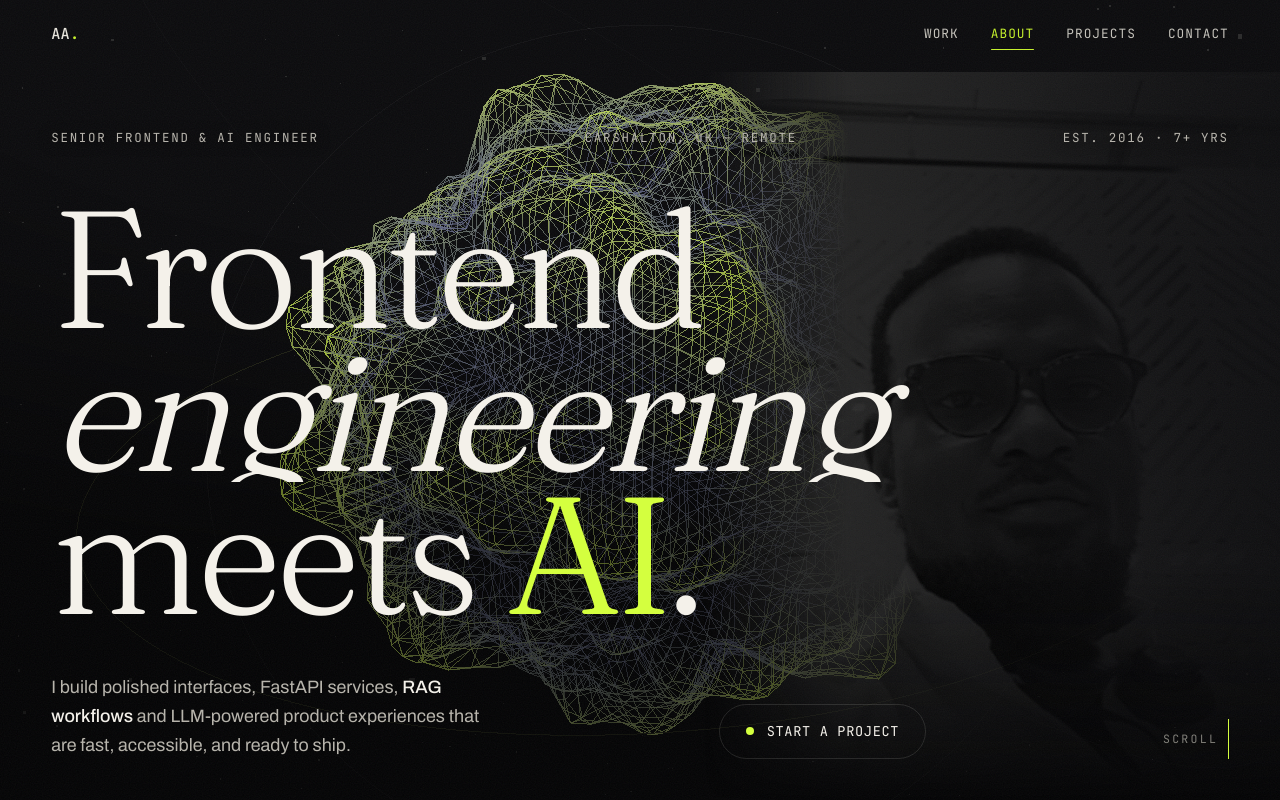
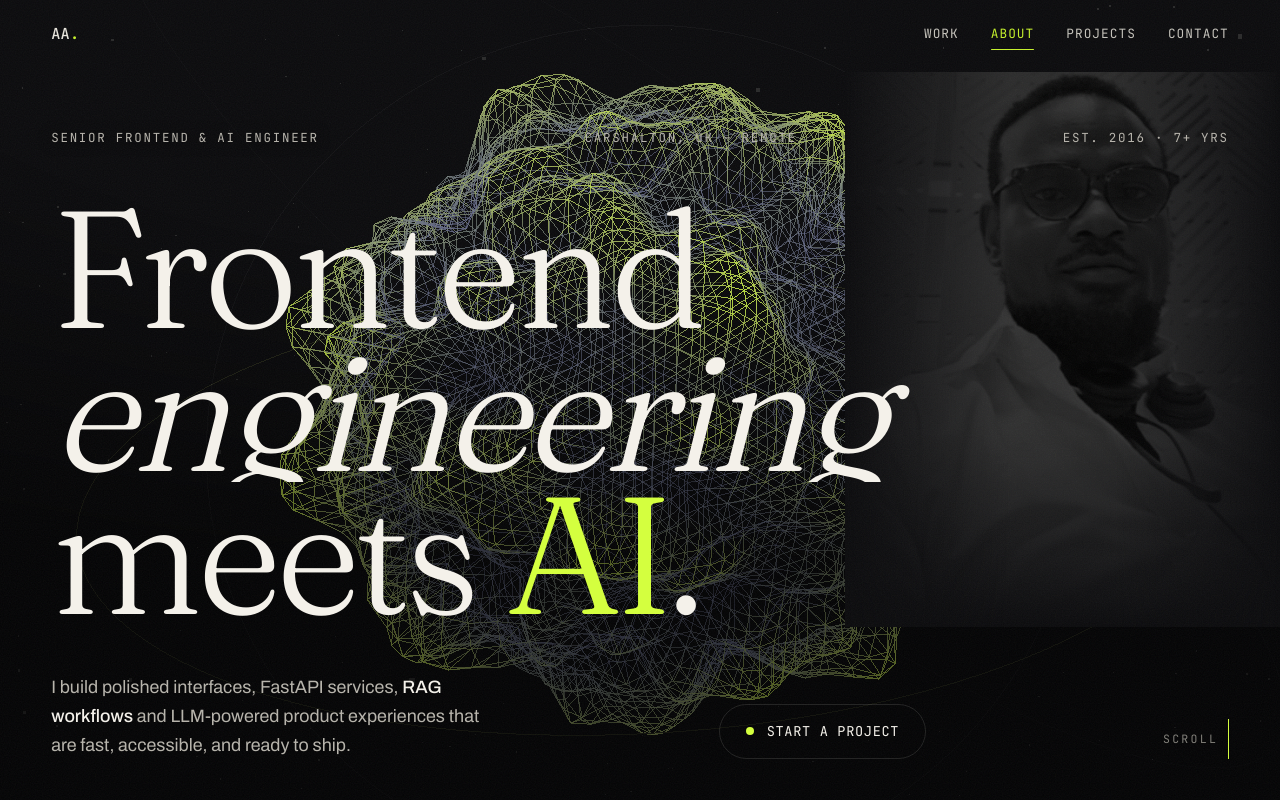
Before and after one commit to androyt1/dev-portfolio, a Next.js app: page / in a window 1280 px wide. Shown: the top 800 px of the page. Built offline with nearby package versions, Linux system fonts and the light colour scheme.

Commit message:
Revert hero wrapper layout

```diff
--- a/app/globals.css
+++ b/app/globals.css
@@ -452,77 +452,74 @@ header.nav {
   z-index: 1;
 }
 
-/* ── Hero portrait silhouette ────────────────────────────────────────────
- * Fixed outside .hero.wrap so it bleeds flush to the right viewport edge
- * with no padding gap.
+/*
+ * Hero portrait silhouette:
  *
- * z-index stack:
- *   canvas (3D orb)  z-0
- *   portrait         z-1  ← sits in front of the orb on the right side
- *   grain            z-2
- *   sections / text  z-3
+ * A fixed, right-aligned portrait panel that sits between the 3D canvas
+ * and the hero text. The panel uses a background-colour overlay instead of
+ * relying on mask-composite so the edges fade out more reliably across
+ * browsers.
  *
- * Darkness comes from brightness(0.22) on the img — NOT from opacity —
- * so the element is fully opaque and the silhouette effect is pure
- * luminance reduction. The left-edge mask-image fades the portrait into
- * the background so there is no visible hard seam.
- * ─────────────────────────────────────────────────────────────────────── */
+ * The portrait is sized from the image's native 377:481 ratio, constrained
+ * by the available viewport height and a max width of 34vw, which keeps the
+ * subject from feeling too wide on large screens.
+ */
 .hero-portrait-bg {
   position: fixed;
   z-index: 1;
+  right: 0;
+  top: var(--nav-h); /* portrait starts at navbar bottom */
   /*
-   * Container is exactly 45vw wide, anchored to the RIGHT viewport edge.
-   * right:0 means the container's right edge = viewport right edge — no
-   * off-screen tricks, no container boundary visible inside the viewport.
+   * Width and height are locked to the portrait's exact aspect ratio (377:481).
+   * Available vertical space = 100vh − nav height; min() ensures the container
+   * never forces object-fit:cover to zoom — the full figure is always visible.
    */
-  right: 0;
-  top: var(--nav-h);
-  width: 45vw;
-  height: min(calc(100vh - var(--nav-h)), calc(45vw * 481 / 377));
+  width: min(calc((100vh - var(--nav-h)) * 377 / 481), 34vw);
+  height: min(calc(100vh - var(--nav-h)), calc(34vw * 481 / 377));
   overflow: hidden;
   pointer-events: none;
-  /*
-   * Left fade only (0→25%) + bottom fade.
-   * No right fade — the portrait runs solid to the viewport right edge.
-   * Any gradient stop on the right creates a visible "line"; letting the
-   * photo's own dark tones blend into the canvas is cleaner.
-   */
-  -webkit-mask-image:
-    linear-gradient(to right, transparent 0%, black 25%),
-    linear-gradient(to bottom, black 0%, black 68%, transparent 100%);
-  -webkit-mask-composite: destination-in;
-  mask-image:
-    linear-gradient(to right, transparent 0%, black 25%),
-    linear-gradient(to bottom, black 0%, black 68%, transparent 100%);
-  mask-composite: intersect;
 }
+/*
+ * Overlay gradients painted in the background colour — more reliable than
+ * mask-composite across browsers. Fades all four visible edges so the
+ * container box is never perceptible, even on scroll.
+ */
 .hero-portrait-bg::after {
-  content: "";
+  content: '';
   position: absolute;
   inset: 0;
+  z-index: 2;
   pointer-events: none;
-  background: linear-gradient(
-    to left,
-    rgba(11, 11, 13, 0.86) 0%,
-    rgba(11, 11, 13, 0.72) 18%,
-    rgba(11, 11, 13, 0.28) 52%,
-    rgba(11, 11, 13, 0) 78%
-  );
+  background:
+    /* left fade  */ linear-gradient(to right,  var(--bg) 0%,   transparent 38%),
+    /* right fade */ linear-gradient(to left,   var(--bg) 0%,   transparent 38%),
+    /* bottom fade*/ linear-gradient(to bottom, transparent 65%, var(--bg)   100%);
 }
+/*
+ * Cropping the headroom above the subject:
+ *
+ * The img is anchored to BOTTOM:0 and made taller than the container
+ * by --crop px. The excess height sticks out above the container top
+ * and is hidden by overflow:hidden — effectively removing that many
+ * pixels from the top of the photo so the head appears at ~navbar level.
+ *
+ * Adjust --crop to taste: larger = more of the top removed (head higher),
+ * smaller = less removed (head lower).
+ */
 .hero-portrait-img {
   position: absolute;
-  inset: 0; /* fills container exactly — no overflow, no gap */
+  top: 0;
+  left: 0;
+  right: 0;
   width: 100%;
   height: 100%;
   object-fit: cover;
   object-position: center top;
-  filter: grayscale(1) brightness(0.18);
+  filter: grayscale(1) brightness(0.22);
   display: block;
 }
 @media (max-width: 768px) {
-  .hero-portrait-bg {
-    display: none;
-  }
+  .hero-portrait-bg { display: none; }
 }
 
 .hero-top {
--- a/components/Hero.tsx
+++ b/components/Hero.tsx
@@ -72,7 +72,7 @@ export default function Hero() {
       <div className="hero-portrait-bg" aria-hidden="true">
         {/* eslint-disable-next-line @next/next/no-img-element */}
         <img
-          src="/portrait.webp"
+          src="/portrait.png"
           alt=""
           className="hero-portrait-img"
           draggable={false}
@@ -112,8 +112,7 @@ export default function Hero() {
         )}
       </div>
 
-      <section className="hero" aria-label="Introduction">
-        <div className="wrap">
+      <section className="hero wrap" aria-label="Introduction">
         <div className="hero-top ">
           <span>Senior Frontend &amp; AI Engineer</span>
           <span>Carshalton, UK — Remote</span>
@@ -149,7 +148,6 @@ export default function Hero() {
             Scroll <i />
           </div>
         </div>
-        </div>
       </section>
     </>
   );
```
Lines whose indentation alone changed are shown as unchanged.
